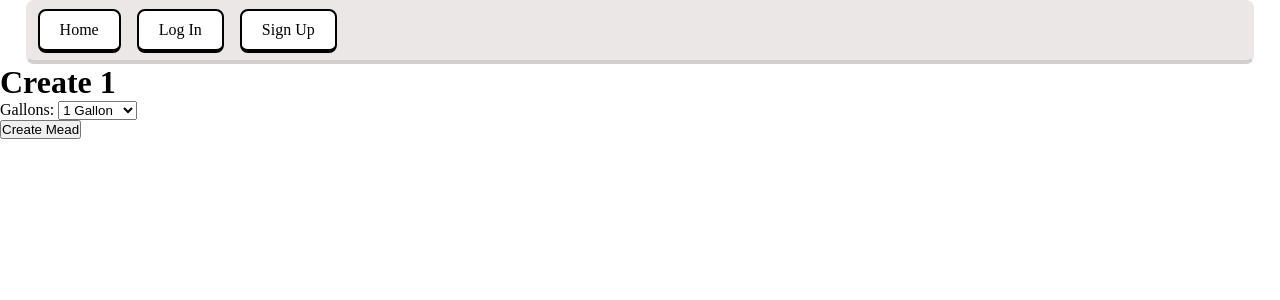
After one commit to xValmearx/Mead_Maker, a Django app: page /mead/create/1/ in a window 1280 px wide. The commit adds this page. Shown: the top 300 px of the page. Run offline with Django 5.2, Linux system fonts and the light colour scheme.

Commit message:
users can now make custom meads and can see a list of there meads

```diff
--- /dev/null
+++ b/mead_default.py
@@ -0,0 +1,27 @@
+# recipes.py
+
+
+TRADITIONAL_MEAD = {
+    "honey": {
+        "amount": {1: 3, 3: 9, 5: 15}, # 1 gallon = 3lbs of honey, 3 gallons = 9lbs of honey etc
+        "unit": "lbs",
+    },
+    "water": {
+        "amount": {1: 1, 3: 3, 5: 5},
+        "unit": "gallons",
+    },
+    "yeast": {
+        "amount": {1: 1, 3: 3, 5: 5},
+        "unit": "packet",
+    },
+    "yeast nutrient": {
+        "amount": {1: 1, 3: 3, 5: 5},
+        "unit": "tsp",
+    },
+}
+
+
+
+RECIPES = {
+    "traditional": TRADITIONAL_MEAD
+}
--- a/recipes/urls.py
+++ b/recipes/urls.py
@@ -1,7 +1,17 @@
 from django.urls import path
-from .views import MeadListView #, MeadDetailView
+from .views import MeadListView
+
+# urls.py
+
+from django.urls import path
+from .views import MeadCreateView
 
 urlpatterns = [
     path("", MeadListView.as_view(), name="mead_list"),
-    #path("<int:pk>/", MeadDetailView.as_view(), name="mead_detail"),
+
+    path(
+        "create/<slug:mead_type>/",
+        MeadCreateView.as_view(),
+        name="mead_create",
+    ),
 ]
--- a/recipes/views.py
+++ b/recipes/views.py
@@ -1,7 +1,9 @@
 from django.contrib.auth.mixins import LoginRequiredMixin
-from django.views.generic import ListView
+from django.views.generic import ListView, CreateView
+from django.urls import reverse_lazy
 
 from .models import Mead
+from mead_default import RECIPES
 
 
 class MeadListView(LoginRequiredMixin, ListView):
@@ -12,3 +14,38 @@ class MeadListView(LoginRequiredMixin, ListView):
     def get_queryset(self):
         # Only return the logged-in user's meads
         return Mead.objects.filter(user=self.request.user)
+
+
+class MeadCreateView(CreateView):
+    model = Mead
+    fields = ["gallons"]
+    template_name = "mead/create.html"
+    success_url = reverse_lazy("mead_list")
+
+    def form_valid(self, form):
+        mead = form.save(commit=False)
+
+        # Assign the logged-in user
+        mead.user = self.request.user
+
+        # Get the recipe from the slug
+        mead_type = self.kwargs["mead_type"]
+        recipe = RECIPES[mead_type]
+
+        # Give the mead a default name
+        mead.name = mead_type.replace("-", " ").title()
+
+        # Build the ingredients JSON
+        ingredients = {}
+
+        for ingredient, data in recipe.items():
+            ingredients[ingredient] = {
+                "amount": data["amount"][mead.gallons],
+                "unit": data["unit"],
+            }
+
+        mead.ingredients = ingredients
+
+        mead.save()
+
+        return super().form_valid(form)
--- a/static/css/mead_cards.css
+++ b/static/css/mead_cards.css
@@ -99,6 +99,7 @@
     flex-direction: column;
     align-items: center;
 
+
     background-color: var(--color-2);
 
     padding-top: 20px;
@@ -110,6 +111,14 @@
     border-radius: var(--border-radius-1);
 
     transition: transform 0.3s ease, box-shadow 0.3s ease;
+}
+
+.card-link,
+.card-link:visited,
+.card-link:hover,
+.card-link:active {
+    text-decoration: none;
+    color: inherit;
 }
 
 .card:hover {
--- a/static/js/base.js
+++ b/static/js/base.js
@@ -1,6 +1,6 @@
 class MeadCard extends HTMLElement {
     connectedCallback() {
-
+        const slug = this.getAttribute("slug");
         const type = this.getAttribute("type") || "";
         const name = this.getAttribute("name") || "Blank";
         const icon = this.getAttribute("icon") || "";
@@ -8,16 +8,20 @@ class MeadCard extends HTMLElement {
 
         if(icon == ""){
             this.innerHTML = `
-            <div class="card ${type}">
+            <a href="/mead/create/${slug}/" class="card-link">
+                <div class="card ${type}">
 
                 <h1>${name}</h1>
 
                 <p>${dialog}</p>
             </div>
+            </a>
+
         `;
         }
         else{
             this.innerHTML = `
+            <a href="/mead/create/${slug}/" class="card-link">
             <div class="card ${type}">
 
                 <h1>${name}</h1>
@@ -26,6 +30,7 @@ class MeadCard extends HTMLElement {
 
                 <p>${dialog}</p>
             </div>
+            </a>
         `;
         }
 
--- a/templates/home.html
+++ b/templates/home.html
@@ -14,7 +14,8 @@
 <div class="section">
 
 	<div class="card-grid">
-		<mead-card
+<mead-card
+    slug="traditional"
     name="Traditional Mead"
     type="traditional"
     icon="/static/icons/traditional.svg"
--- /dev/null
+++ b/templates/mead/create.html
@@ -0,0 +1,17 @@
+{% extends "base.html" %}
+
+{% block title %}
+	Create
+{% endblock title %}
+
+{% block content %}
+    <h1>Create {{ view.kwargs.mead_type|title }}</h1>
+
+    <form method="post">
+        {% csrf_token %}
+
+        {{ form.as_p }}
+
+        <button type="submit">Create Mead</button>
+    </form>
+{% endblock content %}
--- a/templates/mead/mead_list.html
+++ b/templates/mead/mead_list.html
@@ -7,10 +7,14 @@
 {% block content %}
 
     {% for mead in meads %}
+
         <h1>{{mead.name}}</h1>
         <h3>{{mead.gallons}}</h3>
+
     {% empty %}
+
         <p>You haven't created any meads yet.</p>
+
     {% endfor %}
 
 {% endblock content %}
```
Also changed, not shown: db.sqlite3.
